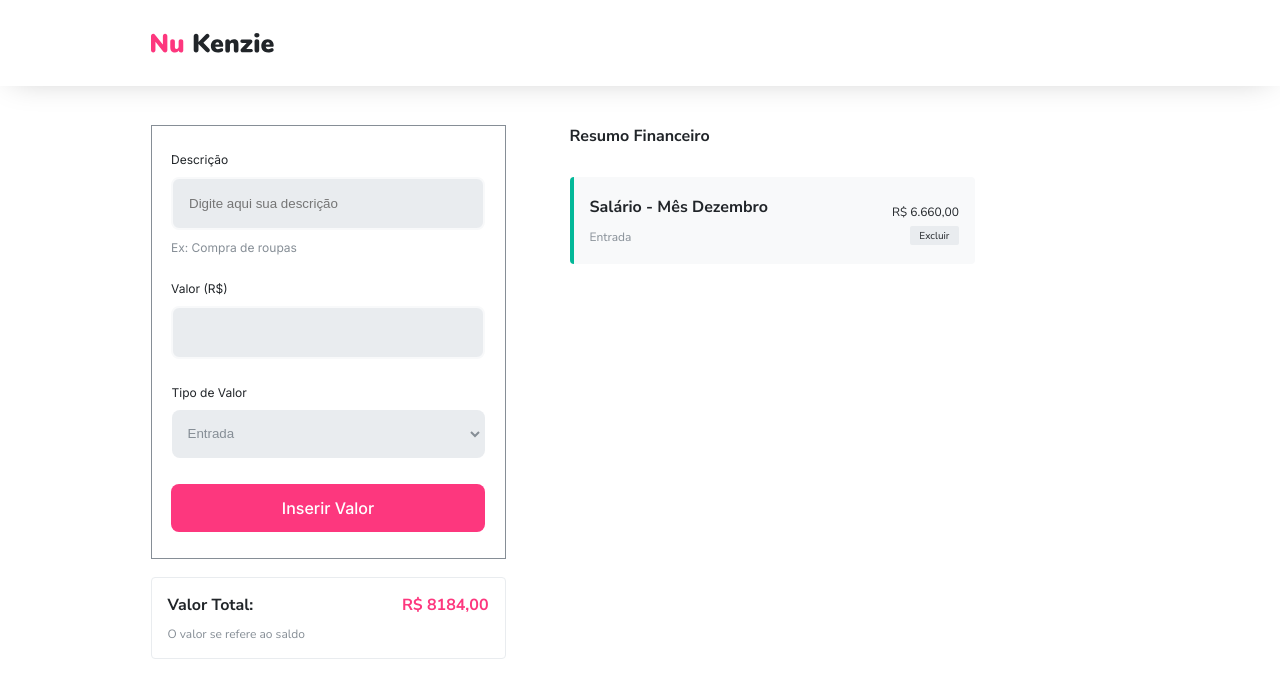
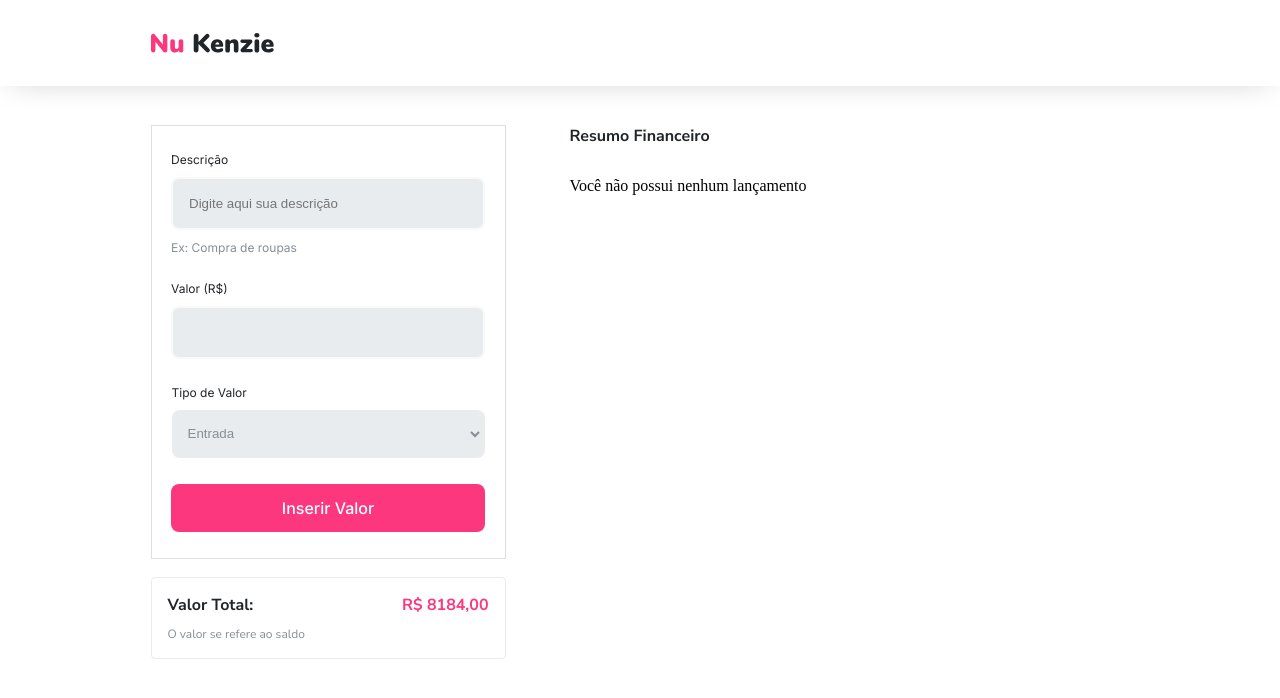
Before and after one commit to BrenoGHeat/Projeto-Nu-Kenzie---Aula--Breno, a React (Vite) app: page / in a window 1280 px wide. Shown: the top 698 px of the page. Built offline with nearby package versions, Linux system fonts and the light colour scheme.

Commit message:
Componentization started

```diff
--- a/src/components/FinanceForm/index.jsx
+++ b/src/components/FinanceForm/index.jsx
@@ -1,35 +1,34 @@
+
 
 import styles from "./style.module.scss";
 
-export const FinanceForm = () => {
+export const FinanceForm = ({setText , setValue, setType , text, value, type , submit}) => {
+
   return (
 
-
-
-
-      <form className={styles.finance}>
+      <form onSubmit={submit} className={styles.finance}>
 
           <div className="mini container">
           <label htmlFor="text">Descrição</label>
-          <input id="text"  type="text" placeholder="Digite aqui sua descrição" />
+          <input id="text" value={text} onChange={(e) => setText(e.target.value)} type="text" placeholder="Digite aqui sua descrição" />
           <p>Ex: Compra de roupas</p>
           </div>
 
           <div className="mini container">
           <label htmlFor="valor">Valor (R$) </label>
-          <input type="number" name="" id="valor" class="value" />
+          <input type="number" value={value} onChange={(e) => setValue(e.target.value)} name="" id="valor" className="value" />
           </div>
 
           <div className="container option">
           <label htmlFor="type">Tipo de Valor</label>
-          <select id="type">
+          <select id="type" value={type} onChange={(e) => setType(e.target.value)}>
             <option value="entrada">Entrada</option>
             <option value="saida">Saída</option>
           </select>
 
           </div>
 
-          <button class="btn">Inserir Valor</button>
+          <button type="submit" className="btn">Inserir Valor</button>
 
           </form>
 
--- a/src/components/FinanceForm/style.module.scss
+++ b/src/components/FinanceForm/style.module.scss
@@ -1,6 +1,6 @@
 .finance{
     width: 355px;
-    border: 1px solid var(--color-gray-three);
+    border: 1px solid #00000020;
     height: 434px;
 
     display: flex;
--- a/src/components/FinanceList/FinanceCard/index.jsx
+++ b/src/components/FinanceList/FinanceCard/index.jsx
@@ -1,14 +1,14 @@
-export const FinanceCard = () => {
+export const FinanceCard = ({item}) => {
     return(
 
             <li className="container month">
                 <div className="mini div one">
-                <h3>Salário - Mês Dezembro</h3>
-                <p>Entrada</p>
+                <h3>{item.text}</h3>
+                <p>{item.type}</p>
                 </div>
 
                 <div className="mini div two">
-                    <p>R$ 6.660,00</p>
+                    <p>{item.value}</p>
                     <button>Excluir</button>
                 </div>
             </li>
--- a/src/components/FinanceList/index.jsx
+++ b/src/components/FinanceList/index.jsx
@@ -1,12 +1,14 @@
 import { FinanceCard } from "./FinanceCard"
 
-export const FinanceList = () => {
+export const FinanceList = ({list}) => {
     return(
         <div className="container card">
             <ul className="mini card">
                 <h3>Resumo Financeiro</h3>
-                <FinanceCard />
 
+            {list.length > 0 ? list.map(item => (
+                <FinanceCard item={item} />
+            )) : <p>Você não possui nenhum lançamento</p> }
             </ul>
         </div>
     )
--- a/src/components/FinanceSection/index.jsx
+++ b/src/components/FinanceSection/index.jsx
@@ -1,3 +1,4 @@
+import { useState } from "react";
 import { FinanceForm } from "../FinanceForm";
 import { FinanceList } from "../FinanceList";
 import { Total } from "../Total";
@@ -6,13 +7,38 @@ import styles from "./style.module.scss";
 
 
 export const FinanceSection = () => {
+
+
+  const [text, setText] = useState ("");
+  const [type, setType] = useState("entrada");
+  const [value, setValue] = useState("");
+  const [list, setList] = useState([]);
+
+  const submit = (e) => {
+    e.preventDefault();
+
+    if ( text != "" && value != "") {
+      const data = {
+        text: text,
+        value: value,
+        type: type,
+      }
+      list.push(data);
+      setType("entrada");
+      setText("");
+      setValue("");
+
+    }
+
+  }
+
   return (
     <section className={styles.section}>
       <div className="container one">
-        <FinanceForm />
+        <FinanceForm setText={setText} text={text} setValue={setValue} value={value} setType={setType} type={type} submit={submit} />
         <Total />
       </div>
-      <FinanceList />
+      <FinanceList list={list} />
     </section>
   );
 };
--- a/src/styles/grid.scss
+++ b/src/styles/grid.scss
@@ -218,3 +218,16 @@
         }
 
 }
+
+@media (min-width:300px) and (max-width:900px) {
+    .mini.div.one{
+        display: flex;
+        flex-direction: column;
+    }
+}
+
+@media (min-width:300px) and (max-width:900px) {
+    .mini.div.two{
+        display: flex;
+    }
+}
```
